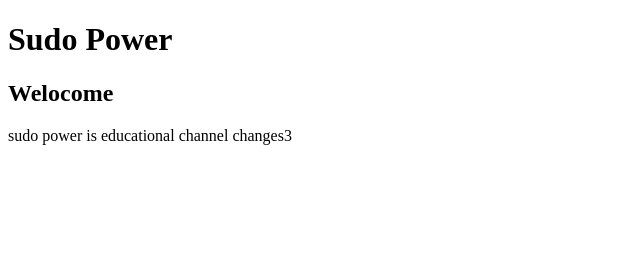
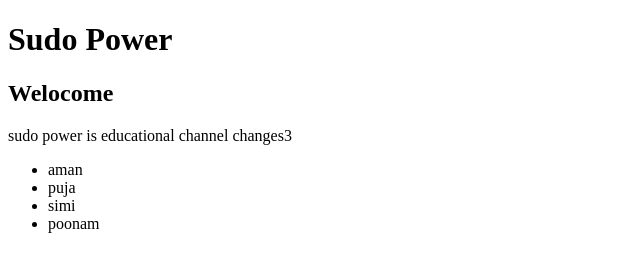
Before and after one commit to poonamtiu/github1, a plain HTML site: page index.html in a window 1280 px wide. Shown: the whole page, without its empty margins (0-640 px from the left). Drawn offline with Linux system fonts and the light colour scheme.

Commit message:
added tutorials section

```diff
--- a/index.html
+++ b/index.html
@@ -13,5 +13,13 @@
     <section>
         <p>sudo power is educational channel changes3</p>
     </section>
+    <section id="tutorials">
+        <ul>
+            <li>aman</li>
+            <li>puja</li>
+            <li>simi</li>
+            <li>poonam</li>
+        </ul>
+    </section>
 </body>
 </html>
```
